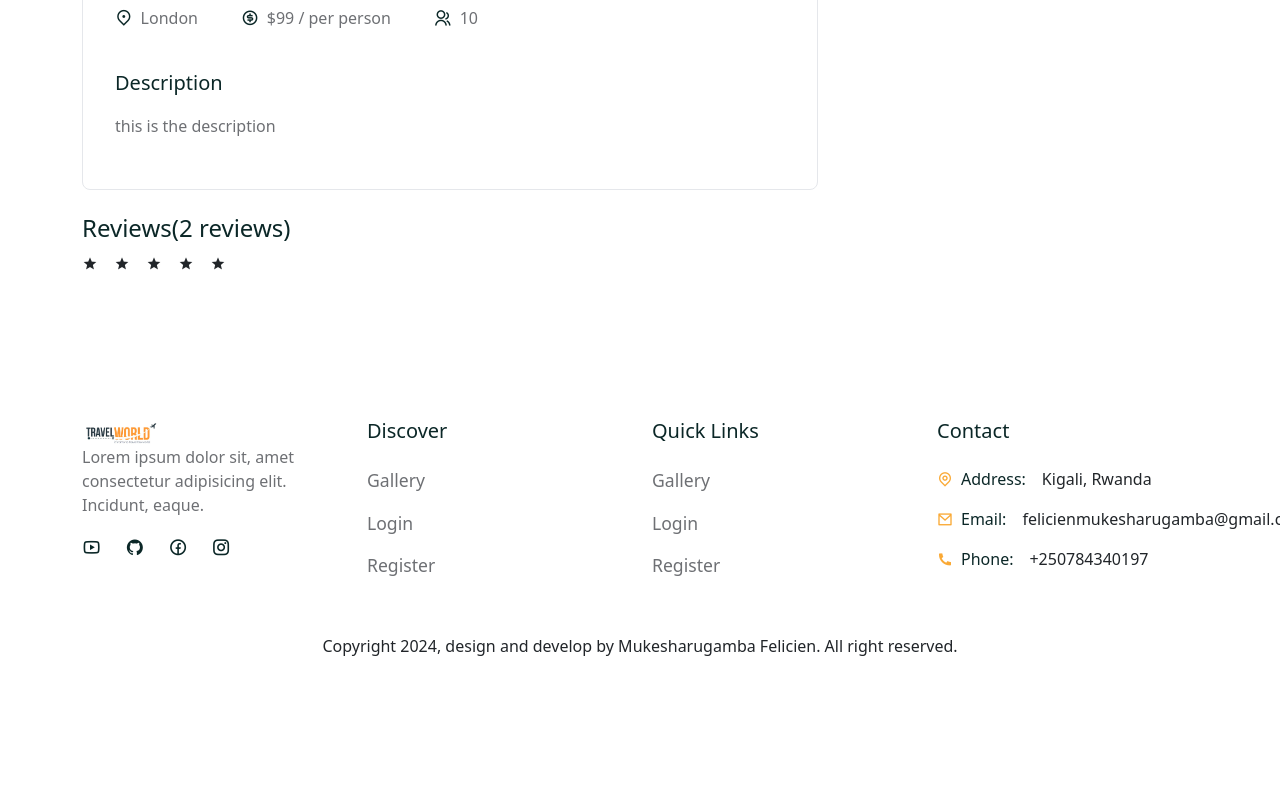
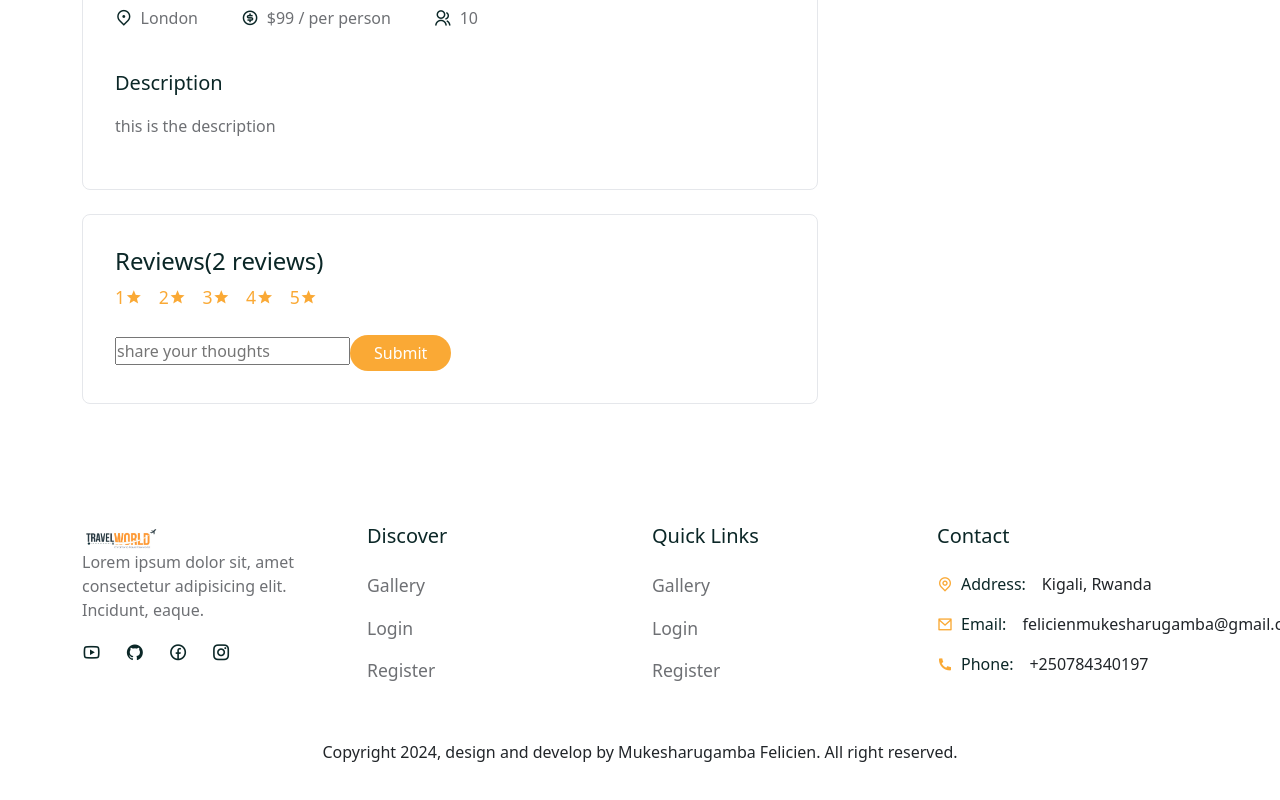
Before and after one commit to Felicien1992/Tour-full-project, a React (Create React App) app in the folder frontend/: page /tours/01 in a window 1280 px wide. Shown: the part 768-1568 px from the top of the page. Before the commit the page ends 1472 px from the top, so only its background shows below. Built offline with nearby package versions, Linux system fonts and the light colour scheme; a web font is replaced by a local one.

Commit message:
add form & other style in css

```diff
--- a/frontend/src/pages/TourDetails.jsx
+++ b/frontend/src/pages/TourDetails.jsx
@@ -80,20 +80,27 @@ const TourDetails = () => {
                   <Form>
                     <div className="d-flex align-items-center gap-3 mb-4 rating__group">
                       <span>
-                        <i class="ri-star-s-fill"></i>
+                        1 <i class="ri-star-s-fill"></i>
                       </span>
                       <span>
-                        <i class="ri-star-s-fill"></i>
+                        2 <i class="ri-star-s-fill"></i>
                       </span>
                       <span>
-                        <i class="ri-star-s-fill"></i>
+                        3 <i class="ri-star-s-fill"></i>
                       </span>
                       <span>
-                        <i class="ri-star-s-fill"></i>
+                        4 <i class="ri-star-s-fill"></i>
                       </span>
                       <span>
-                        <i class="ri-star-s-fill"></i>
+                        5 <i class="ri-star-s-fill"></i>
                       </span>
+                    </div>
+
+                    <div className="review__input">
+                      <input type="text" placeholder='share your thoughts'/>
+                      <button className='btn primary__btn text-white' type='submit'>
+                        Submit
+                      </button>
                     </div>
                   </Form>
                 </div>
--- a/frontend/src/styles/tour-details.css
+++ b/frontend/src/styles/tour-details.css
@@ -4,17 +4,18 @@
   margin-bottom: 2.5rem;
 }
 
-.tour__info{
+.tour__info,
+.tour__reviews {
   border-radius: 0.5rem;
   border: 1px solid rgb(229, 231, 235);
   padding: 2rem;
 }
 
-.tour__info h2{
+.tour__info h2 {
   font-size: 1.5rem;
 }
 
-.tour__info span{
+.tour__info span {
   display: flex;
   align-items: center;
   column-gap: 0.5rem;
@@ -27,7 +28,7 @@
   font-size: 1.1rem;
 }
 
-.tour__extra-details{
+.tour__extra-details {
   display: flex;
   align-items: center;
   column-gap: 2.7rem;
@@ -35,7 +36,7 @@
   margin-bottom: 2.5rem;
 }
 
-.tour__info h5{
+.tour__info h5 {
   margin-bottom: 1rem;
   font-style: 1.3rem;
 }
@@ -45,3 +46,10 @@
   font-size: 1rem;
   color: var(--text-color);
 }
+
+.rating__group span {
+  font-size: 1.1rem;
+  display: flex;
+  align-items: center;
+  color: var(--secondary-color);
+}
```
Lines whose indentation alone changed are shown as unchanged.
